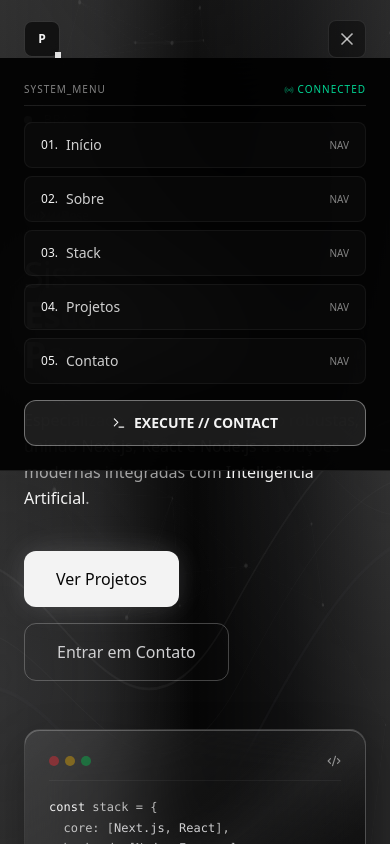
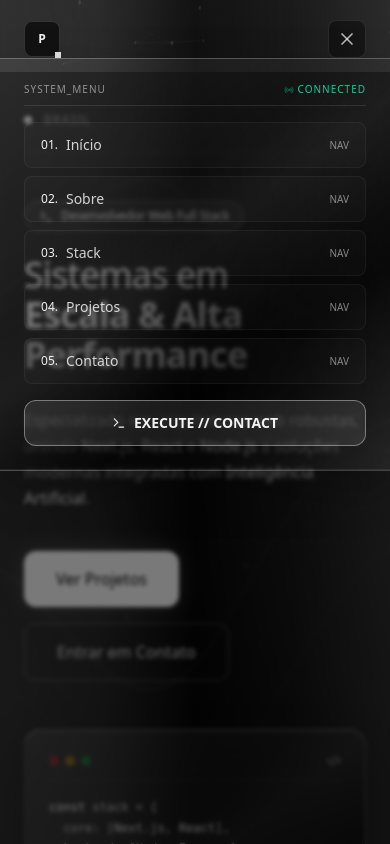
Before and after one commit to PatricAugusto/Portfolio-v4, a Next.js app: page / in a window 390 px wide. Both pictures are taken after a click on the button 347 px from the left and 39 px from the top of the page. Shown: the top 844 px of the page. Built offline with nearby package versions, Linux system fonts and the light colour scheme.

Commit message:
feat(ui): enhance Navbar with mobile menu accessibility and animation

```diff
--- a/src/components/layout/Navbar.tsx
+++ b/src/components/layout/Navbar.tsx
@@ -1,13 +1,16 @@
 "use client";
 
-import { useEffect, useState } from "react";
+import { useEffect, useRef, useState } from "react";
 import { Menu, X, Terminal, Radio } from "lucide-react";
+import { AnimatePresence, motion } from "framer-motion";
 import { navLinks, siteConfig } from "@/data/portfolio";
 import { cn } from "@/lib/utils";
 
 export function Navbar() {
   const [scrolled, setScrolled] = useState(false);
   const [mobileOpen, setMobileOpen] = useState(false);
+  const toggleRef = useRef<HTMLButtonElement>(null);
+  const mobileMenuRef = useRef<HTMLDivElement>(null);
 
   useEffect(() => {
     const handleScroll = () => setScrolled(window.scrollY > 20);
@@ -21,6 +24,29 @@ export function Navbar() {
       document.body.style.overflow = "";
     };
   }, [mobileOpen]);
+
+  useEffect(() => {
+    if (!mobileOpen) return;
+
+    const firstMenuLink = mobileMenuRef.current?.querySelector<HTMLAnchorElement>(
+      "a",
+    );
+    firstMenuLink?.focus();
+
+    const handleKeyDown = (event: KeyboardEvent) => {
+      if (event.key === "Escape") {
+        setMobileOpen(false);
+        toggleRef.current?.focus();
+      }
+    };
+
+    document.addEventListener("keydown", handleKeyDown);
+    return () => document.removeEventListener("keydown", handleKeyDown);
+  }, [mobileOpen]);
+
+  function closeMobileMenu() {
+    setMobileOpen(false);
+  }
 
   return (
     <header
@@ -93,18 +119,42 @@ export function Navbar() {
 
         {/* Mobile Toggle Button */}
         <button
+          ref={toggleRef}
           type="button"
-          className="rounded-lg border border-white/10 bg-black/40 p-2 text-white/70 transition-all duration-300 hover:border-warm/40 hover:text-warm md:hidden"
-          onClick={() => setMobileOpen(!mobileOpen)}
+          className="rounded-lg border border-white/10 bg-black/40 p-2 text-white/70 transition-all duration-300 hover:border-warm/40 hover:text-warm focus-visible:outline-none focus-visible:ring-2 focus-visible:ring-warm/70 md:hidden"
+          onClick={() => setMobileOpen((current) => !current)}
           aria-label={mobileOpen ? "Fechar menu" : "Abrir menu"}
+          aria-expanded={mobileOpen}
+          aria-controls="mobile-navigation"
         >
           {mobileOpen ? <X size={20} /> : <Menu size={20} />}
         </button>
       </nav>
 
       {/* Mobile Terminal Drawer */}
-      {mobileOpen && (
-        <div className="relative border-b border-white/10 bg-black/90 backdrop-blur-2xl md:hidden">
+      <AnimatePresence>
+        {mobileOpen && (
+          <>
+            <motion.button
+              type="button"
+              aria-label="Fechar menu"
+              onClick={closeMobileMenu}
+              initial={{ opacity: 0 }}
+              animate={{ opacity: 1 }}
+              exit={{ opacity: 0 }}
+              className="fixed inset-0 top-[4.5rem] z-[-1] bg-black/50 backdrop-blur-[2px] md:hidden"
+            />
+            <motion.div
+              ref={mobileMenuRef}
+              id="mobile-navigation"
+              role="dialog"
+              aria-label="Navegação principal"
+              initial={{ opacity: 0, y: -12 }}
+              animate={{ opacity: 1, y: 0 }}
+              exit={{ opacity: 0, y: -12 }}
+              transition={{ duration: 0.2, ease: "easeOut" }}
+              className="glass-panel relative border-b border-white/15 md:hidden"
+            >
           <div className="px-6 py-6 font-mono">
             <div className="mb-4 flex items-center justify-between border-b border-white/10 pb-2 text-[10px] text-white/50 uppercase tracking-widest">
               <span>SYSTEM_MENU</span>
@@ -119,7 +169,7 @@ export function Navbar() {
                   <a
                     href={link.href}
                     className="flex items-center justify-between rounded-lg border border-white/5 bg-white/[0.02] px-4 py-3 text-sm text-white/80 transition-all hover:border-warm/40 hover:bg-white/[0.05] hover:text-white"
-                    onClick={() => setMobileOpen(false)}
+                    onClick={closeMobileMenu}
                   >
                     <span className="flex items-center gap-2">
                       <span className="text-xs text-warm">0{idx + 1}.</span>
@@ -133,16 +183,18 @@ export function Navbar() {
                 <a
                   href="#contact"
                   className="flex items-center justify-center gap-2 rounded-xl border border-warm/40 bg-warm/10 px-4 py-3 text-center text-sm font-semibold text-warm"
-                  onClick={() => setMobileOpen(false)}
+                  onClick={closeMobileMenu}
                 >
                   <Terminal size={14} />
                   EXECUTE // CONTACT
                 </a>
               </li>
             </ul>
-          </div>
-        </div>
-      )}
+            </div>
+            </motion.div>
+          </>
+        )}
+      </AnimatePresence>
     </header>
   );
 }
```
